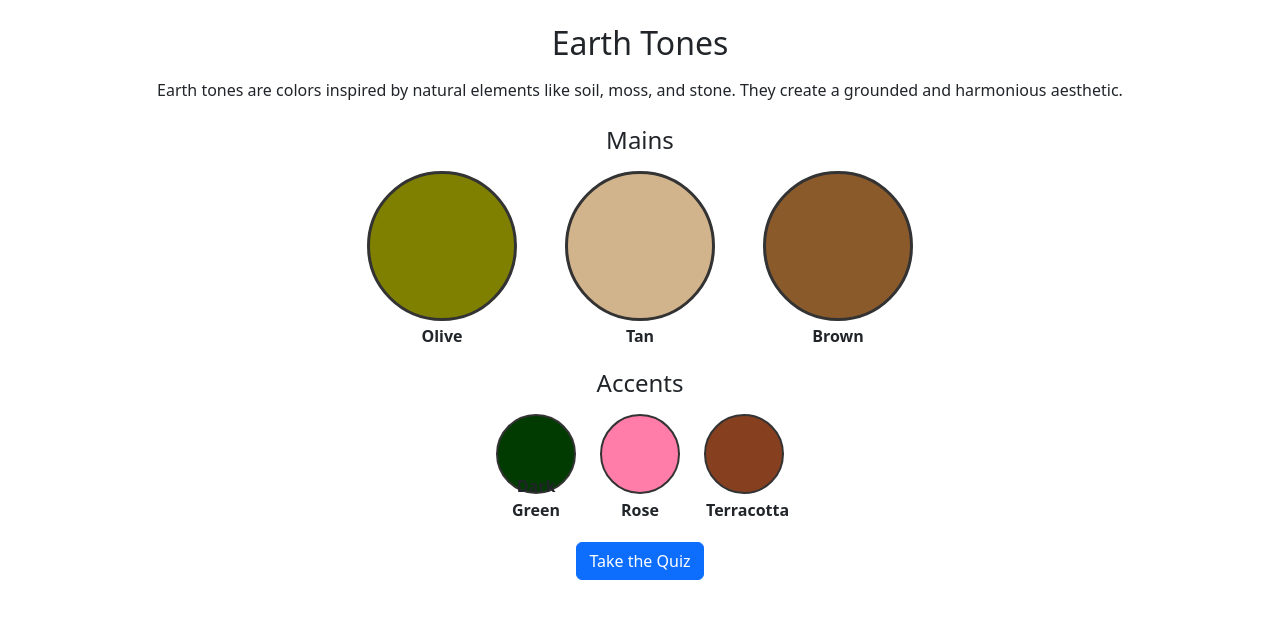
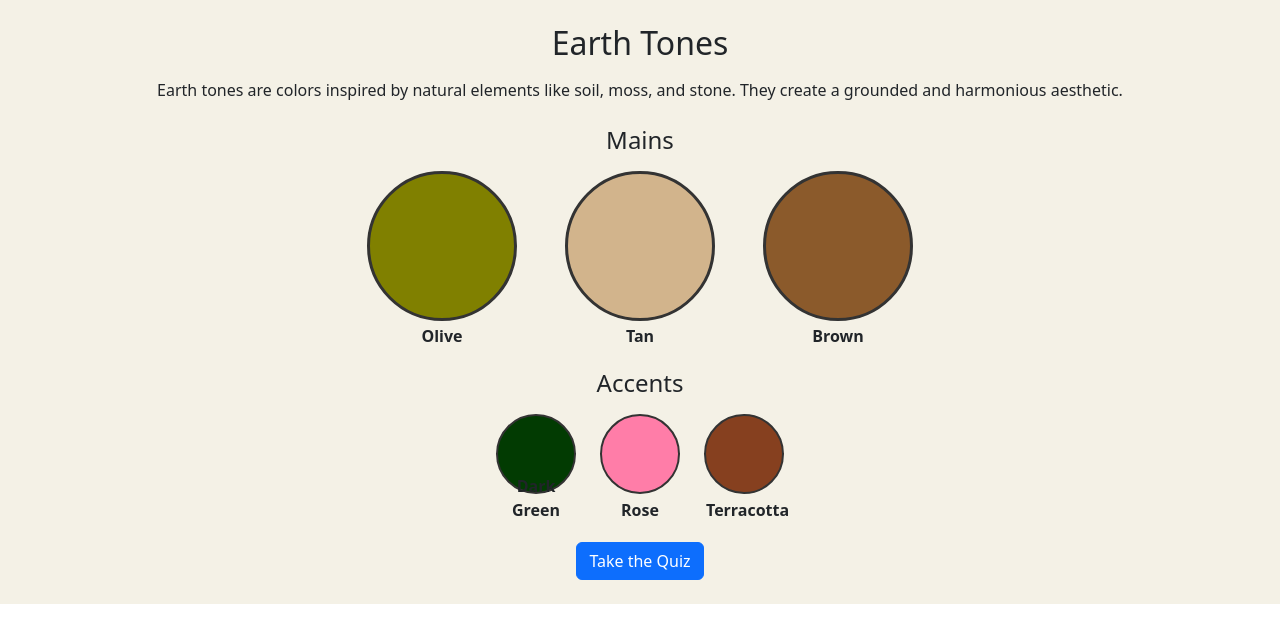
Before and after one commit to ilazhang/colorama, a Flask app: page /learn in a window 1280 px wide. Shown: the part 56-699 px from the top of the page. Run offline with Flask 3, Linux system fonts and the light colour scheme; some libraries are stand-ins or nearby versions.

Commit message:
Consistent background color

```diff
--- a/static/main.css
+++ b/static/main.css
@@ -67,6 +67,10 @@
     text-align: center;
     min-height: 100vh;
     padding: 2rem;
+    background-color: #f4f1e6;
+}
+
+.default-bg {
     background-color: #f4f1e6;
 }
 
--- a/templates/learn.html
+++ b/templates/learn.html
@@ -3,7 +3,7 @@
 {% block content %}
 
 <script src="/static/learn.js"></script>
-<div class="p-4">
+<div class="p-4 default-bg">
   <div class="text-center mb-4">
     <h2>Earth Tones</h2>
     <p class="my-3">Earth tones are colors inspired by natural elements like soil, moss, and stone. They create a grounded and harmonious aesthetic.</p>
--- a/templates/quiz.html
+++ b/templates/quiz.html
@@ -3,7 +3,7 @@
 {% block content %}
 
 <script src="/static/quiz.js"></script>
-<div class="p-4">
+<div class="p-4 default-bg">
   <div class="text-center mb-4">
     <h4>Assemble an outfit using one of the color palettes you learned</h4>
     <p class="text-muted">Question {{ current }} of {{ total }}</p>
```
